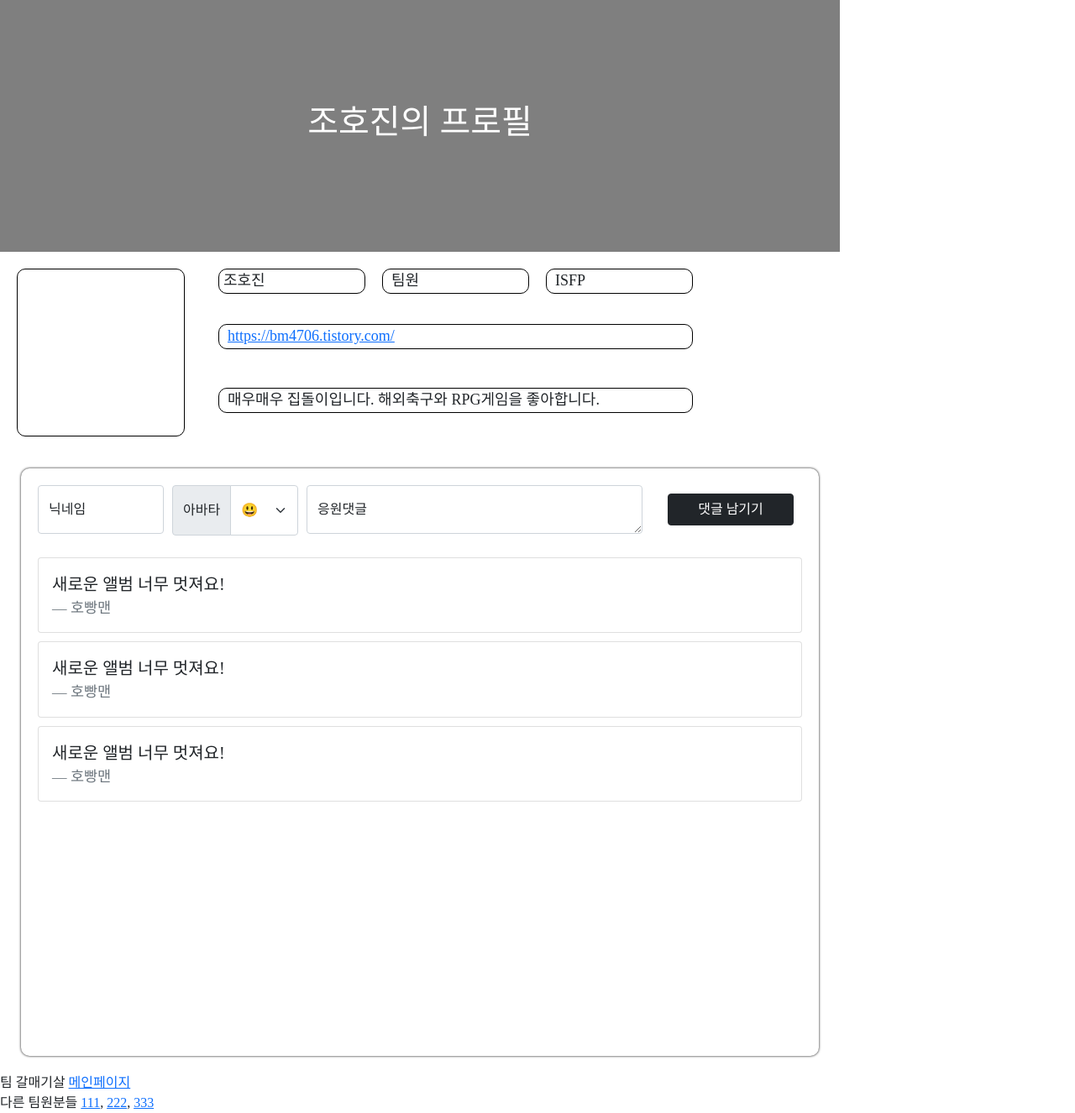
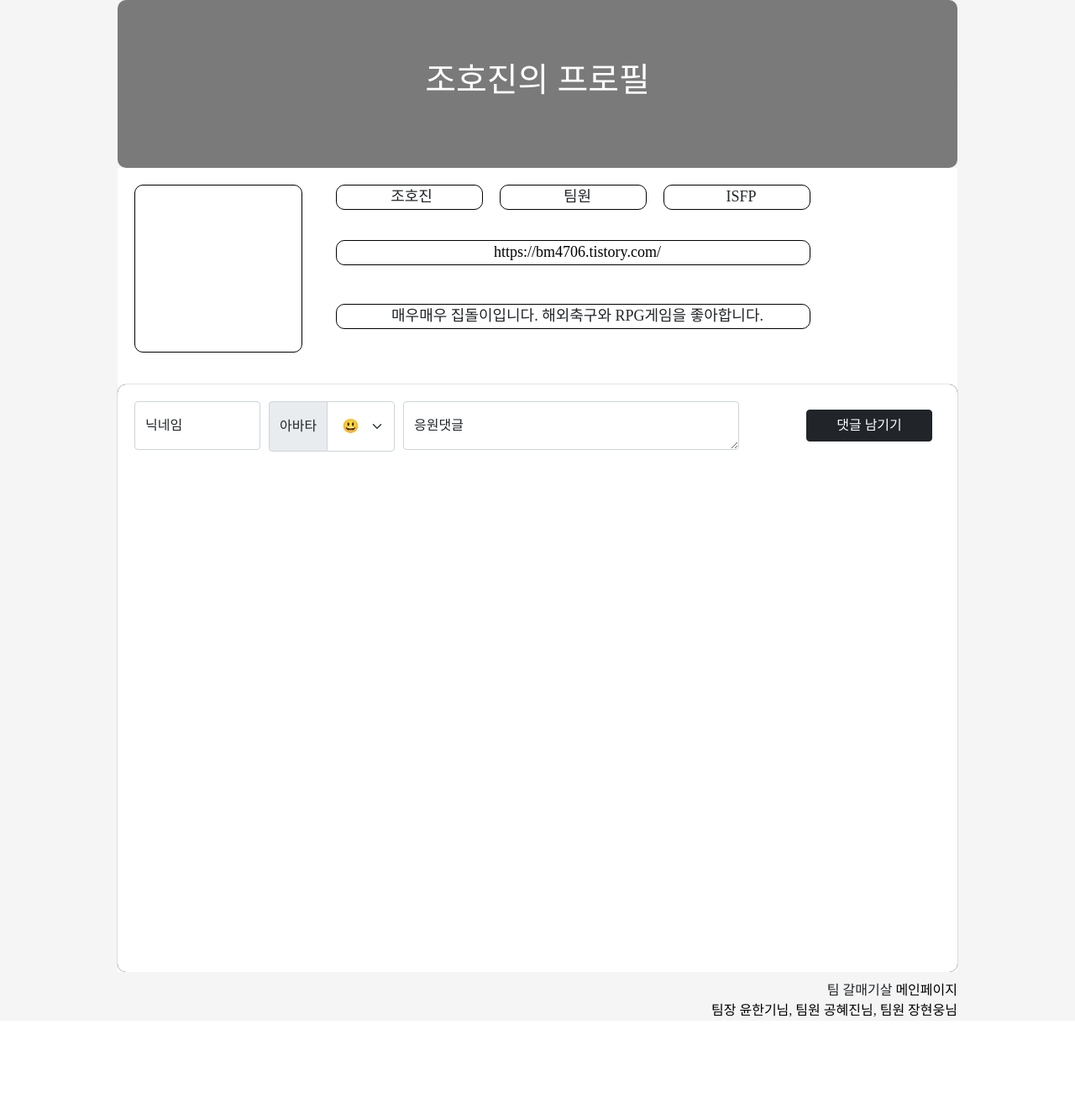
Before and after one commit to SEVIL-K/23.08_mini_project_01, a Flask app: template templates/introduce.html in a window 1280 px wide. Shown: the whole page at 84% size. After the commit the page ends 1212 px from the top, so only its background shows below. Run offline with Flask 3, Linux system fonts and the light colour scheme; the template is opened without the code that fills it, so the values that code supplies are empty; some libraries are stand-ins or nearby versions.

Commit message:
조호진1

```diff
--- a/app.py
+++ b/app.py
@@ -15,7 +15,11 @@ def home():
 @app.route('/m1')
 def m1_page():
     return render_template('m1.html')
-
+# ======조호진 추가입니다.=============
+@app.route('/m4')
+def m4_page():
+   return render_template('introduce.html')
+# ===========================================
 
 @app.route("/guestbook_team", methods=["POST"])
 def guestbook_team_post():
@@ -61,6 +65,27 @@ def guestbook_m1_get():
     return jsonify({'result': m1_comments})
 # ==================================================================
 
+# ===================조호진 추가입니다===================
+@app.route("/guestbook_m4", methods=["POST"])
+def guestbook_m4_post():
+    visitor_name4_receive = request.form['visitor_name4_give']
+    visitor_comment4_receive = request.form['visitor_comment4_give']
+    star_receive = request.form['star_give']
+    # 혹시나 겹칠까봐 visitor_name4 이런식으로 바꿨습니다.. star는 아직 못바꿨습니다..
+    doc = {
+            'visitor_name4': visitor_name4_receive,
+            'visitor_comment4' : visitor_comment4_receive,
+            'star':star_receive
+    }
+    # visitor 대신 이제 guestbook_m4로 바꿈
+    db.guestbook_m4.insert_one(doc)
+    return jsonify({'msg': '저장 완료'})
 
+@app.route("/guestbook_m4", methods=["GET"])
+def guestbook_m4_get():
+    #  여기도 visitor 로 바꿨습니다.
+    all_comments = list(db.guestbook_m4.find({},{'_id':False}))
+    return jsonify({'result': all_comments})
+# =====================================================
 if __name__ == '__main__':
     app.run('0.0.0.0', port=5000, debug=True)
--- a/templates/introduce.html
+++ b/templates/introduce.html
@@ -1,6 +1,7 @@
 <!DOCTYPE html>
 <html lang="en">
 <!--  2조 조호진 입니다. -->
+
 <head>
     <meta charset="UTF-8" />
     <meta http-equiv="X-UA-Compatible" content="IE=edge" />
@@ -19,16 +20,26 @@
 
     <link href="https://fonts.googleapis.com/css2?family=Noto+Serif+KR:wght@200;300;400;500;600;700;900&display=swap"
         rel="stylesheet" />
-    <style>
+    <style type="text/css">
+        /* 하이퍼링크 색과 밑줄 없애기 */
+        a {
+            text-decoration: none;
+            color: black;
+        }
+
         * {
             font-family: "Noto Serif KR", serif;
             /* justify-content: space-between; */
             /* border: 1px solid black; */
+            text-align: center;
+            margin: 0 auto;
         }
 
         .profile {
             width: 1000px;
             object-fit: cover;
+            background-color: white;
+            margin-bottom: 0;
         }
 
         .pic1 {
@@ -55,31 +66,36 @@
             /* border: 1px solid black; */
             border-radius: 10px;
         }
-        .Jo_name{
+
+        .Jo_name {
             padding-left: 5px;
             border: 1px solid black;
             border-radius: 10px;
             height: 30px;
             font-size: large;
         }
-        .Jo_team{
+
+        .Jo_team {
             padding-left: 10px;
             border: 1px solid black;
             border-radius: 10px;
             height: 30px;
             font-size: large;
         }
-        .Jo_mbti{
+
+        .Jo_mbti {
             padding-left: 10px;
             border: 1px solid black;
             border-radius: 10px;
             height: 30px;
             font-size: large;
         }
+
         .row2 {
             margin-bottom: 30px;
             float: left;
         }
+
         .Jo_url {
             width: 565px;
             padding-left: 10px;
@@ -88,10 +104,12 @@
             height: 30px;
             font-size: large;
         }
+
         .row3 {
             margin-bottom: 30px;
             float: left;
         }
+
         .Jo_tmi {
             width: 565px;
             padding-left: 10px;
@@ -100,16 +118,18 @@
             height: 30px;
             font-size: large;
         }
+
         .mypic {
             width: 100%;
-            height: 300px;
+            height: 200px;
 
             background-image: linear-gradient(0deg,
                     rgba(0, 0, 0, 0.5),
                     rgba(0, 0, 0, 0.5)),
                 url("https://search.pstatic.net/common/?src=http%3A%2F%2Fblogfiles.naver.net%2FMjAyMzA2MTlfOSAg%2FMDAxNjg3MTAxMDEyMzkz.DmS5Y7_dd4Tj5LtEQOyxzteWF7ndOxoIUdhGxQtcnrYg.vTmHsNJcdQD-bS_xrFPV7FA7cmvSIDSgDG1D64e3m4Ug.PNG.salgudoll%2Fp1.png&type=a340");
-            background-position: center 30%;
+            background-position: center 40%;
             background-size: cover;
+            border-radius: 10px;
 
             color: white;
 
@@ -120,11 +140,11 @@
         }
 
         .mypost {
-            width: 95%;
+            width: 100%;
             height: 700px;
-            margin: 70px auto 20px auto;
+            margin: 0px auto 0px auto;
 
-            box-shadow: 0px 0px 3px 0px black;
+            box-shadow: 0px 0px 1px 0px black;
             padding: 20px;
             border-radius: 10px;
             overflow: auto;
@@ -141,12 +161,8 @@
 
         .mycards>.card {
             margin-top: 10px;
-            margin-bottom: 10px;
+            /* margin-bottom: 10px; */
         }
-
-
-
-
     </style>
     <script>
         $(document).ready(function () {
@@ -165,13 +181,13 @@
             formData.append("visitor_comment4_give", visitor_comment4);
             formData.append("star_give", star)
 
-            fetch('/guestbook', { method: "POST", body: formData, }).then((res) => res.json()).then((data) => {
+            fetch('/guestbook_m4', { method: "POST", body: formData, }).then((res) => res.json()).then((data) => {
                 alert(data["msg"]);
                 window.location.reload()
             });
         }
         function show_comment() {
-            fetch('/guestbook').then((res) => res.json()).then((data) => {
+            fetch('/guestbook_m4').then((res) => res.json()).then((data) => {
                 let rows = data['result']
                 $('#comment-list').empty()
                 // console.log(rows)
@@ -200,16 +216,19 @@
 </head>
 
 <body>
+    <div style="background-color: whitesmoke;">
         <div class="mypic" style="width: 1000px;">
             <h1>조호진의 프로필</h1>
 
         </div>
+    </div>
+    <div style="background-color: whitesmoke;">
         <!-- https://www.delftstack.com/ko/howto/html/text-next-to-image-html/ 옆으로 사진 밀어넣기 -->
         <div class="profile">
             <div class="pic1">
                 <!--사진넣을려고 만든 div  -->
             </div>
-        <div class="row1" >
+            <div class="row1">
                 <!-- /* https://ojji.wayful.com/2013/12/HTML-set-Two-Parallel-DIVs-columns.html */ -->
                 <div class="col1" style="float: left; width: 25%; margin-right:20px;">
                     <P class="Jo_name">조호진</P>
@@ -235,7 +254,7 @@
                 </div>
 
             </div>
-        <div class="mypost" style="margin-top: 200px;">
+            <div class="mypost">
                 <div class="form-floating mb-3" style="width: 150px; float: left; margin-right: 10px;">
                     <input type="text" class="form-control" id="nickname4" placeholder="url" />
                     <label for="floatingInput">닉네임</label>
@@ -290,13 +309,15 @@
 
             </div>
         </div>
-
-
     </div>
-    <footer>
-        팀 갈매기살 <a href="#">메인페이지</a>
-        <br>다른 팀원분들 <a href="#">111</a>, <a href="#">222</a>, <a href="#">333</a>
+    <div style="background-color: whitesmoke;">
+        <footer style="width: 1000px; text-align: right; padding-top: 10px;">
+            팀 갈매기살 <a href="http://127.0.0.1:5500/templates/index.html">메인페이지</a>
+            <br><a href="http://localhost:5000/m1">팀장 윤한기님</a>,
+            <a href="#">팀원 공혜진님</a>,
+            <a href="#">팀원 장현웅님</a>
         </footer>
+    </div>
 </body>
 
 </html>
```
Also changed, not shown: templates/index.html (+5 -4 lines). Lines whose indentation alone changed are shown as unchanged.
